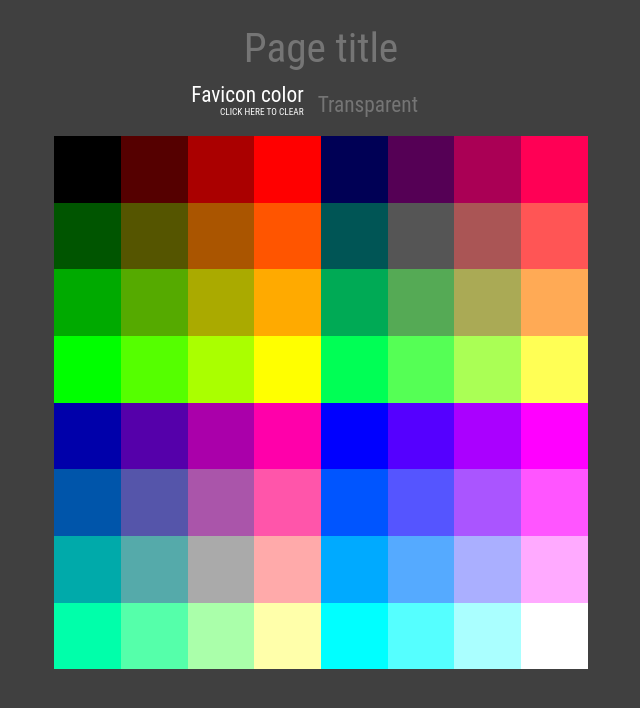
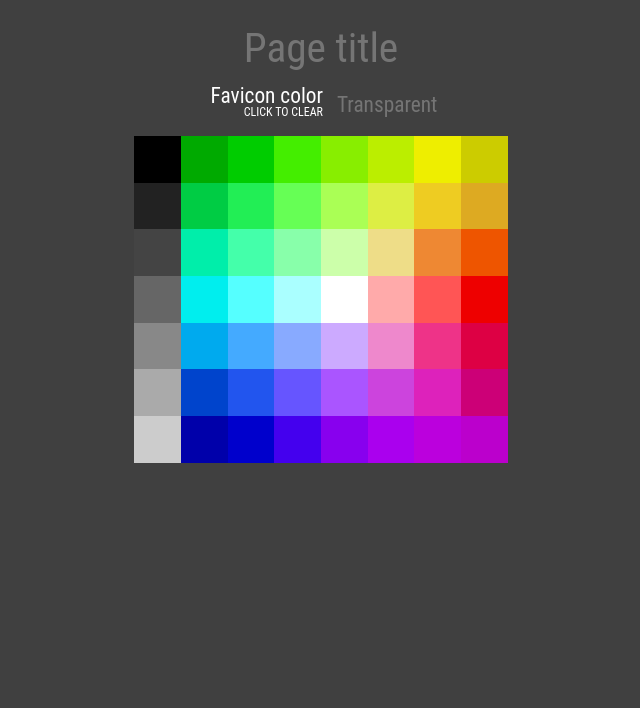
Before and after one commit to DavidBevi/separator, a plain HTML site: page index.html in a window 1280 px wide. Shown: the whole page, without its empty margins (319-959 px from the left). Drawn offline with Linux system fonts and the light colour scheme.

Commit message:
New color picker

```diff
--- a/index.html
+++ b/index.html
@@ -1,3 +1,4 @@
+
 <!DOCTYPE html>
 <html lang="en">
 <head>
@@ -7,11 +8,11 @@
 <style>
     * {
         background-color: #404040;
-        color: white; /* White */
+        color: white;
         font-family: "Roboto Condensed", Arial, sans-serif;
     }
     #card {
-        max-width: 400pt;
+        max-width: 280pt;
         margin: 0 auto;
         padding: 6pt;
     }
@@ -23,11 +24,11 @@
     }
     .textField {
         width: 100%;
-        background-color: transparent; /* Dark Grey */
+        background-color: transparent;
         border: 0;
         padding: 6pt;
         text-align: center;
-        font-size: 31pt; /* Default font size */
+        font-size: 31pt;
         outline: none;
     }
     #pageTitle {
@@ -46,11 +47,11 @@
         line-height: 60%;
     }
     #clearFavicon {
-        font-size: 7pt;
+        font-size: 9pt;
     }
     #pageColor {
         text-align: left;
-        width: fit-content;
+        width: 50%;
     }
     #textContainer > div {
         display: flex;
@@ -66,23 +67,21 @@
     #colors {
         display: grid;
         grid-template-columns: repeat(8, 1fr); /* Equal width columns */
-        grid-template-rows: repeat(8, 1fr); /* Equal height rows */
+        grid-template-rows: repeat(7, 1fr); /* Equal height rows */
         gap: 0;
-        aspect-ratio: 1 / 1;
+        aspect-ratio: 8 / 7;
         height: 100%;
     }
     .colorButton {
-        width: 100%; /* Button width fills parent */
-        height: 100%; /* Button height fills parent */
+        width: 100%;
+        height: 100%;
         border: none;
         cursor: pointer;
     }
-
-    /* Media query for viewport width */
-    @media (max-width: 400pt) {
-        #pageTitle, #pageColor, #faviconBtn {
-            font-size: calc(10pt + 6 * (100vw - 200pt) / 200); /* Linear scaling of font size */
-        }
+    @media (max-width: 400pt) { /* Media query for viewport width */
+        #pageTitle { font-size: calc(15pt + 16 * (100vw - 200pt) / 200); }  /* Linear scaling of font size */
+        #pageColor, #faviconBtn { font-size: calc(10pt + 6 * (100vw - 200pt) / 200); } /* Linear scaling of font size */
+        #clearFavicon { font-size: calc(6pt + 3 * (100vw - 200pt) / 200); } /* Linear scaling of font size */
     }
 </style>
 </head>
@@ -94,7 +93,7 @@
             <input type="text" id="pageTitle" class="textField" placeholder="Page title">
         </div>
         <div>
-            <button id="faviconBtn" >Favicon color<br/><span id="clearFavicon">CLICK HERE TO CLEAR</span></button>
+            <button id="faviconBtn" >Favicon color<br/><span id="clearFavicon">CLICK TO CLEAR</span></button>
             <input type="text" id="pageColor" class="textField" placeholder="Transparent">
         </div>
     </div>
@@ -156,22 +155,34 @@
             return button;
         }
 
-        var colors = [ // maybe order from darker to lighter?
+        var colors = [
+        '000000','00AA00','00CC00','44EE00','88EE00','BBEE00','EEEE00','CCCC00',
+        '222222','00CC44','22EE55','66FF55','AAFF55','DDEE44','EECC22','DDAA22',
+        '444444','00EEAA','44FFAA','88FFAA','CCFFAA','EEDD88','EE8833','EE5500',
+
+        '666666','00EEEE','55FFFF','AAFFFF','FFFFFF','FFAAAA','FF5555','EE0000',
+
+        '888888','00AAEE','44AAFF','88AAFF','CCAAFF','EE88CC','EE3388','DD0044',
+        'AAAAAA','0044CC','2255EE','6655FF','AA55FF','CC44DD','DD22BB','CC0077',
+        'CCCCCC','0000AA','0000CC','4400EE','8800EE','AA00EE','BB00DD','BB00CC',
+        ];
+
+        var colors2= [
             '000000', '550000', 'AA0000', 'FF0000',
+            '00AA00', '55AA00', 'AAAA00', 'FFAA00',
+            '005500', '555500', 'AA5500', 'FF5500',
+            '00FF00', '55FF00', 'AAFF00', 'FFFF00',
             '000055', '550055', 'AA0055', 'FF0055',
-            '005500', '555500', 'AA5500', 'FF5500',
+            '00AA55', '55AA55', 'AAAA55', 'FFAA55',
             '005555', '555555', 'AA5555', 'FF5555',
-            '00AA00', '55AA00', 'AAAA00', 'FFAA00',
-            '00AA55', '55AA55', 'AAAA55', 'FFAA55',
-            '00FF00', '55FF00', 'AAFF00', 'FFFF00',
             '00FF55', '55FF55', 'AAFF55', 'FFFF55',
             '0000AA', '5500AA', 'AA00AA', 'FF00AA',
+            '00AAAA', '55AAAA', 'AAAAAA', 'FFAAAA',
+            '0055AA', '5555AA', 'AA55AA', 'FF55AA',
+            '00FFAA', '55FFAA', 'AAFFAA', 'FFFFAA',
             '0000FF', '5500FF', 'AA00FF', 'FF00FF',
-            '0055AA', '5555AA', 'AA55AA', 'FF55AA',
+            '00AAFF', '55AAFF', 'AAAFFF', 'FFAAFF',
             '0055FF', '5555FF', 'AA55FF', 'FF55FF',
-            '00AAAA', '55AAAA', 'AAAAAA', 'FFAAAA',
-            '00AAFF', '55AAFF', 'AAAFFF', 'FFAAFF',
-            '00FFAA', '55FFAA', 'AAFFAA', 'FFFFAA',
             '00FFFF', '55FFFF', 'AAFFFF', 'FFFFFF'
         ];
 
```
